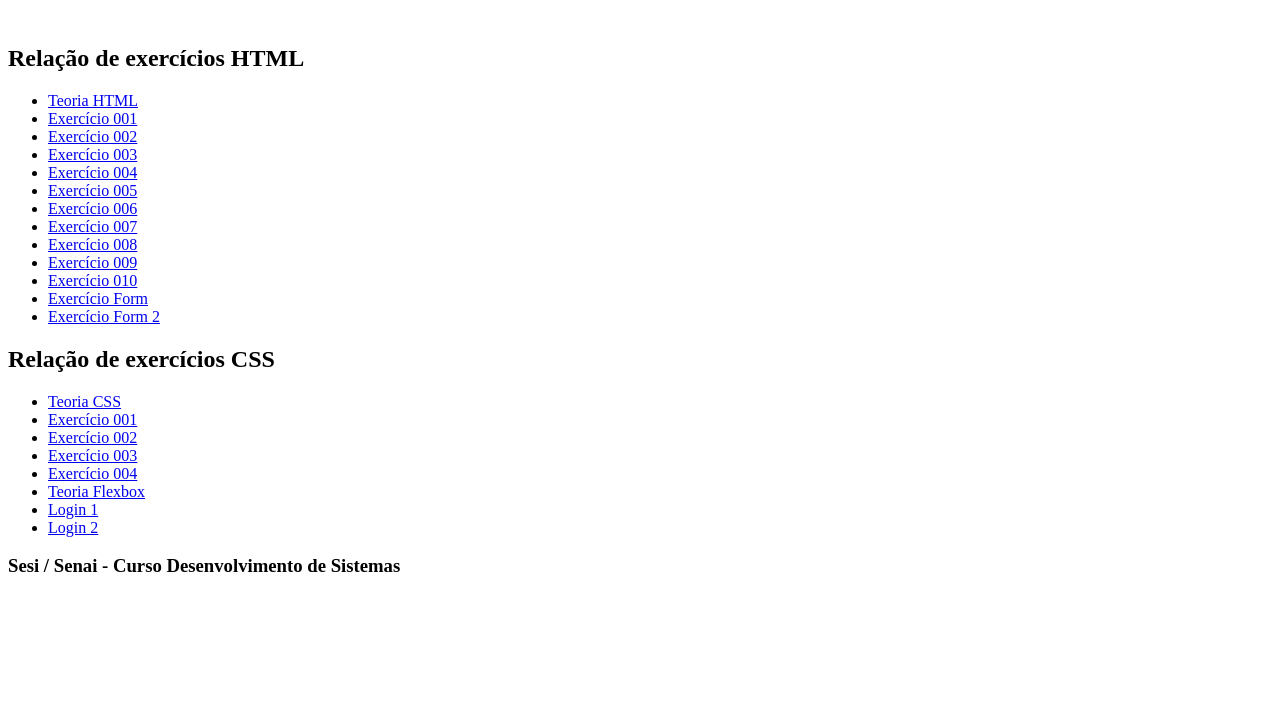
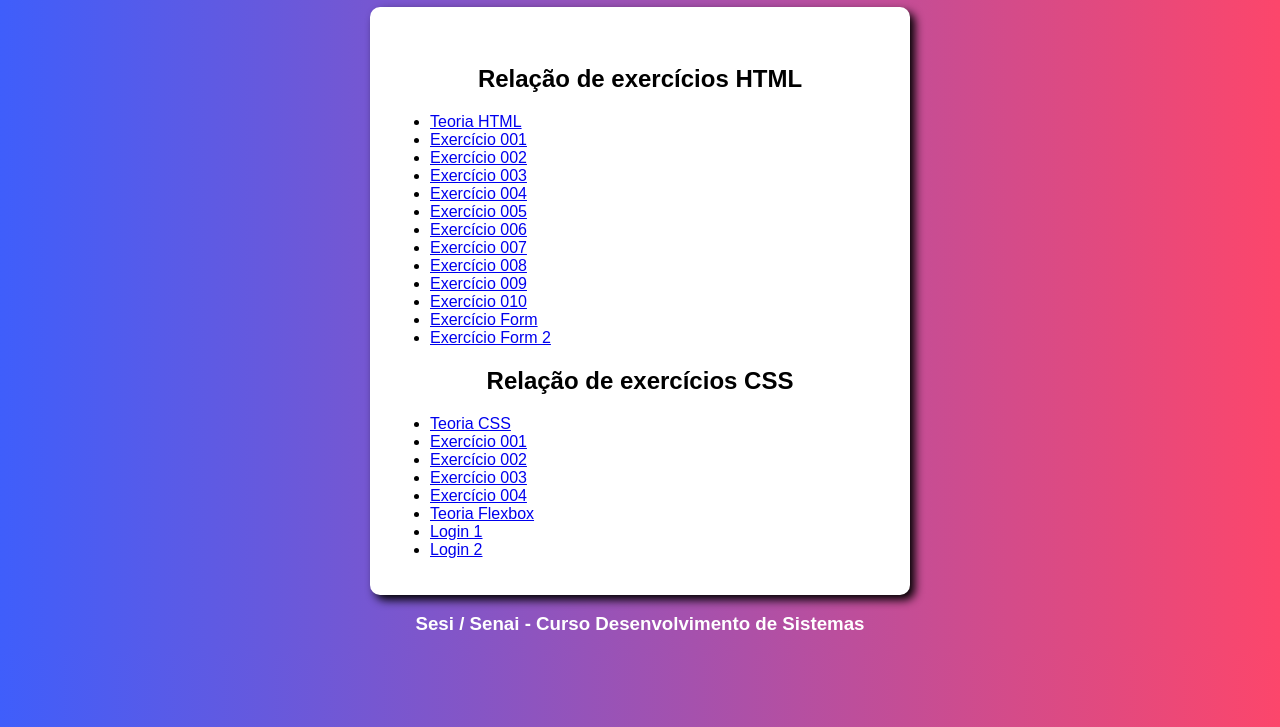
Before and after one commit to douglas-camata/dev-sesi-senai, a plain HTML site: page index.html in a window 1280 px wide. Shown: the part 73-800 px from the top of the page. Drawn offline with Linux system fonts and the light colour scheme.

Commit message:
Atualização

```diff
--- a/index.html
+++ b/index.html
@@ -6,7 +6,7 @@
     <meta http-equiv="X-UA-Compatible" content="IE=edge">
     <meta name="viewport" content="width=device-width, initial-scale=1.0">
     <title>Lista de Exercícios em JavaScript</title>
-    <link rel="stylesheet" href="../JavaScript/styleEx.css">
+    <link rel="stylesheet" href="styleEx.css">
 </head>
 
 <body>
--- /dev/null
+++ b/styleEx.css
@@ -0,0 +1,48 @@
+body {
+    font: 12pt Arial;
+    background: #FC466B;  /* fallback for old browsers */
+    background: -webkit-linear-gradient(to right, #3F5EFB, #FC466B);  /* Chrome 10-25, Safari 5.1-6 */
+    background: linear-gradient(to right, #3F5EFB, #FC466B); /* W3C, IE 10+/ Edge, Firefox 16+, Chrome 26+, Opera 12+, Safari 7+ */
+
+}
+
+header {
+    text-align: center;
+    color: white;
+}
+
+.ex {
+    max-width: 500px;
+    margin: 0 auto;
+    border-radius: 10px;
+    background-color: white;
+    padding: 20px;
+    box-shadow: 5px 5px 10px black;
+    text-align: center;
+}
+
+footer {
+    text-align: center;
+    color: white;
+}
+
+button {
+    font-size: 12pt;
+    padding: 10px 20px;
+}
+
+input{
+    font-size: 20px;
+}
+
+section#saida {
+    font-size: 20pt;
+}
+
+img {
+    width: 50%;
+}
+
+li {
+    text-align: left;
+}
```
